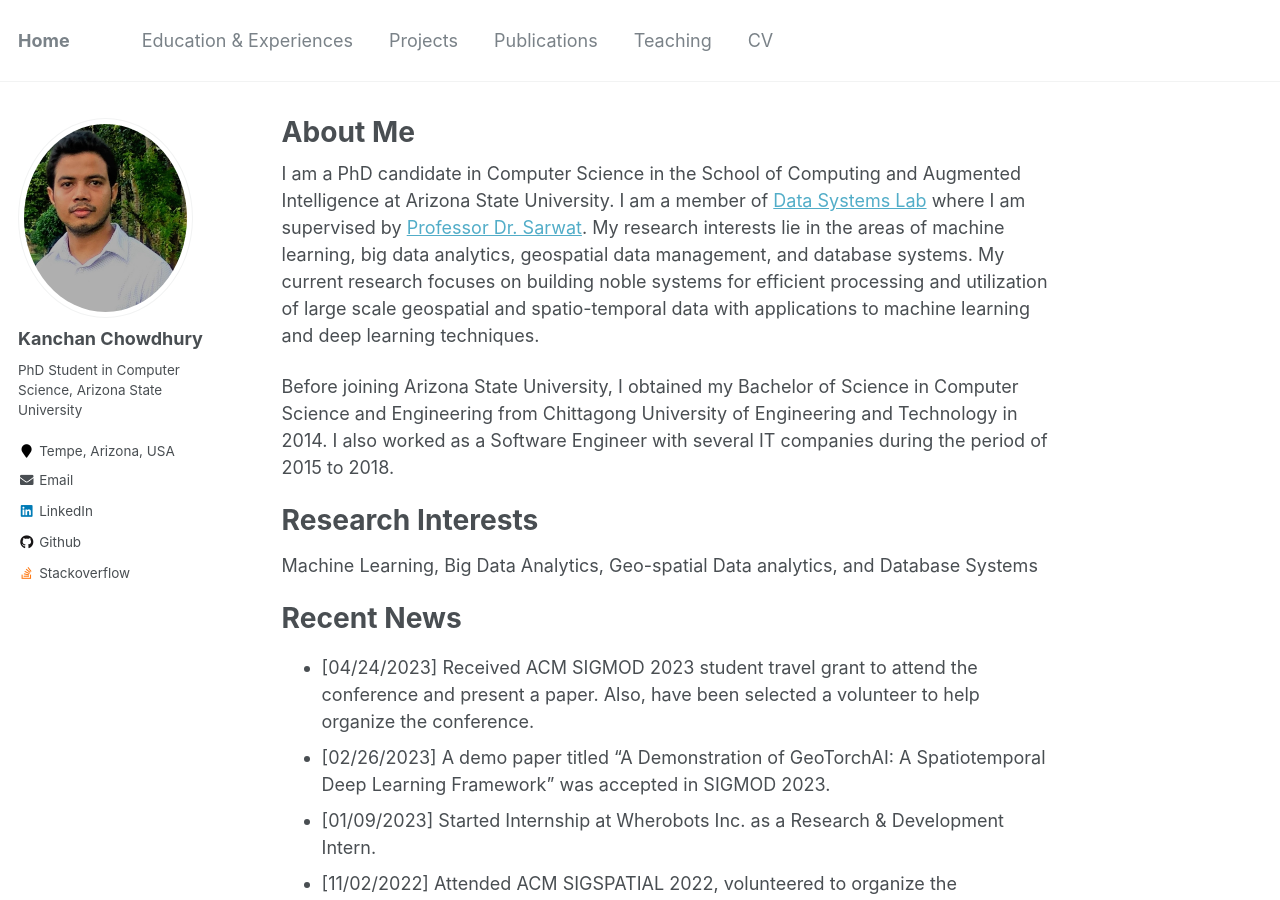
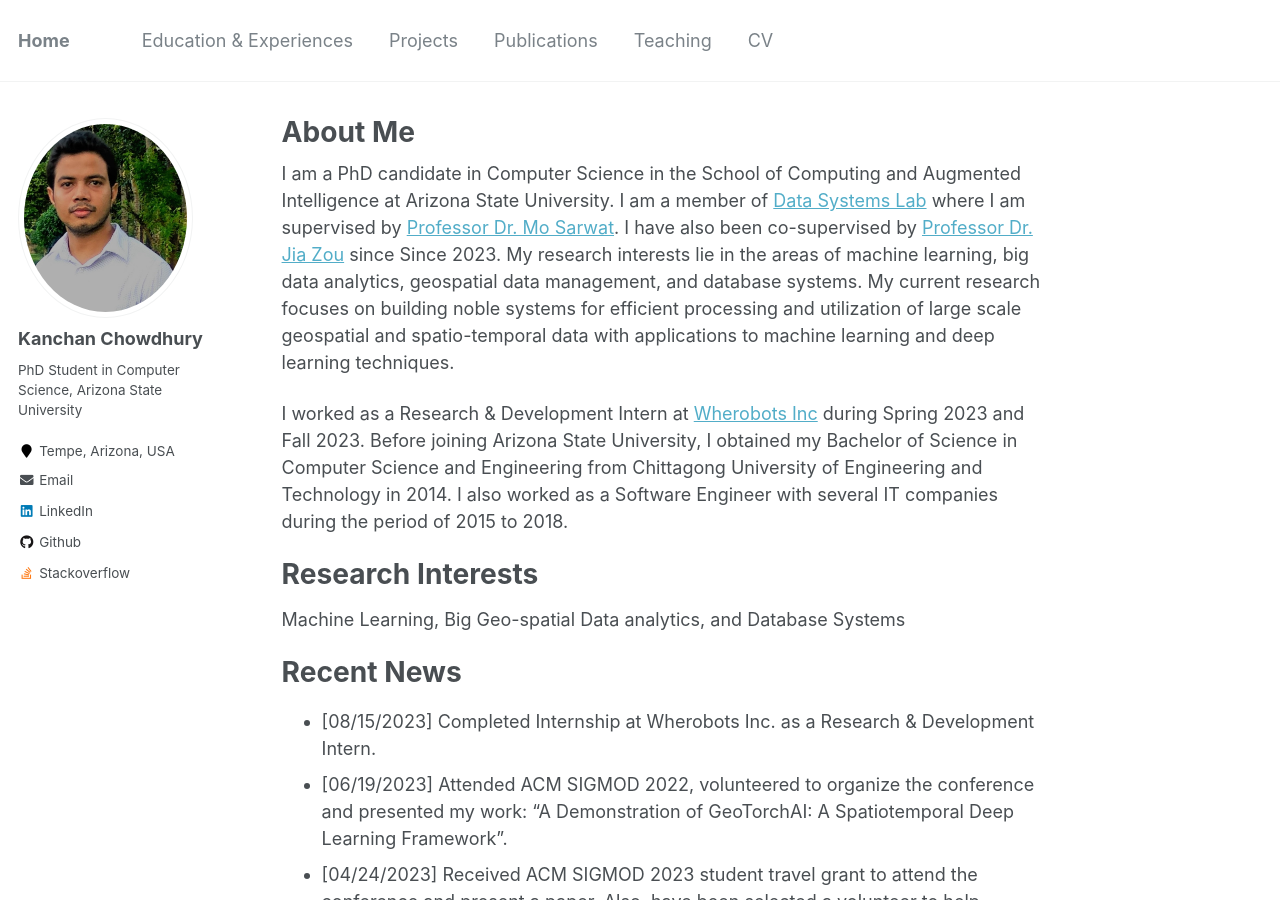
Before and after one commit to kanchanchy/kanchanchy.github.io, a Jekyll site: the page built from _pages/about.md, in a window 1280 px wide and 900 px high. Built offline with Jekyll 4.4.1, drawn with Linux system fonts in a browser that asks for light colours.

Commit message:
profile updated on 11-29-2023

```diff
--- a/_data/navigation.yml
+++ b/_data/navigation.yml
@@ -13,4 +13,4 @@ main:
     url: /teaching/
 
   - title: "CV"
-    url: https://kanchanchy.github.io/files/Kanchan-Chowdhury-Resume.pdf
+    url: https://kanchanchy.github.io/files/Resume-Kanchan-Chowdhury.pdf
--- a/_pages/about.md
+++ b/_pages/about.md
@@ -8,16 +8,18 @@ redirect_from:
   - /about.html
 ---
 
-I am a PhD candidate in Computer Science in the School of Computing and Augmented Intelligence at Arizona State University. I am a member of [Data Systems Lab](https://www.datasyslab.net/) where I am supervised by [Professor Dr. Sarwat](https://mosarwat.org/). My research interests lie in the areas of machine learning, big data analytics, geospatial data management, and database systems. My current research focuses on building noble systems for efficient processing and utilization of large scale geospatial and spatio-temporal data with applications to machine learning and deep learning techniques.
+I am a PhD candidate in Computer Science in the School of Computing and Augmented Intelligence at Arizona State University. I am a member of [Data Systems Lab](https://www.datasyslab.net/) where I am supervised by [Professor Dr. Mo Sarwat](https://mosarwat.org/). I have also been co-supervised by [Professor Dr. Jia Zou](https://sites.google.com/view/jiazou-web/home) since Since 2023. My research interests lie in the areas of machine learning, big data analytics, geospatial data management, and database systems. My current research focuses on building noble systems for efficient processing and utilization of large scale geospatial and spatio-temporal data with applications to machine learning and deep learning techniques.
 
-Before joining Arizona State University, I obtained my Bachelor of Science in Computer Science and Engineering from Chittagong University of Engineering and Technology in 2014. I also worked as a Software Engineer with several IT companies during the period of 2015 to 2018.
+I worked as a Research & Development Intern at [Wherobots Inc](https://wherobots.com/) during Spring 2023 and Fall 2023. Before joining Arizona State University, I obtained my Bachelor of Science in Computer Science and Engineering from Chittagong University of Engineering and Technology in 2014. I also worked as a Software Engineer with several IT companies during the period of 2015 to 2018.
 
 Research Interests
 ======
-Machine Learning, Big Data Analytics, Geo-spatial Data analytics, and Database Systems
+Machine Learning, Big Geo-spatial Data analytics, and Database Systems
 
 Recent News
 ======
+* [08/15/2023]  Completed Internship at Wherobots Inc. as a Research & Development Intern.
+* [06/19/2023]  Attended ACM SIGMOD 2022, volunteered to organize the conference and presented my work: “A Demonstration of GeoTorchAI: A Spatiotemporal Deep Learning Framework”.
 * [04/24/2023]  Received ACM SIGMOD 2023 student travel grant to attend the conference and present a paper. Also, have been selected a volunteer to help organize the conference.
 * [02/26/2023]  A demo paper titled “A Demonstration of GeoTorchAI: A Spatiotemporal Deep Learning Framework” was accepted in SIGMOD 2023.
 * [01/09/2023]  Started Internship at Wherobots Inc. as a Research & Development Intern.
```
Also changed, not shown: _pages/cv.md (+1 -1 lines), _pages/publications.md (+2 -2 lines), 2 other files.
